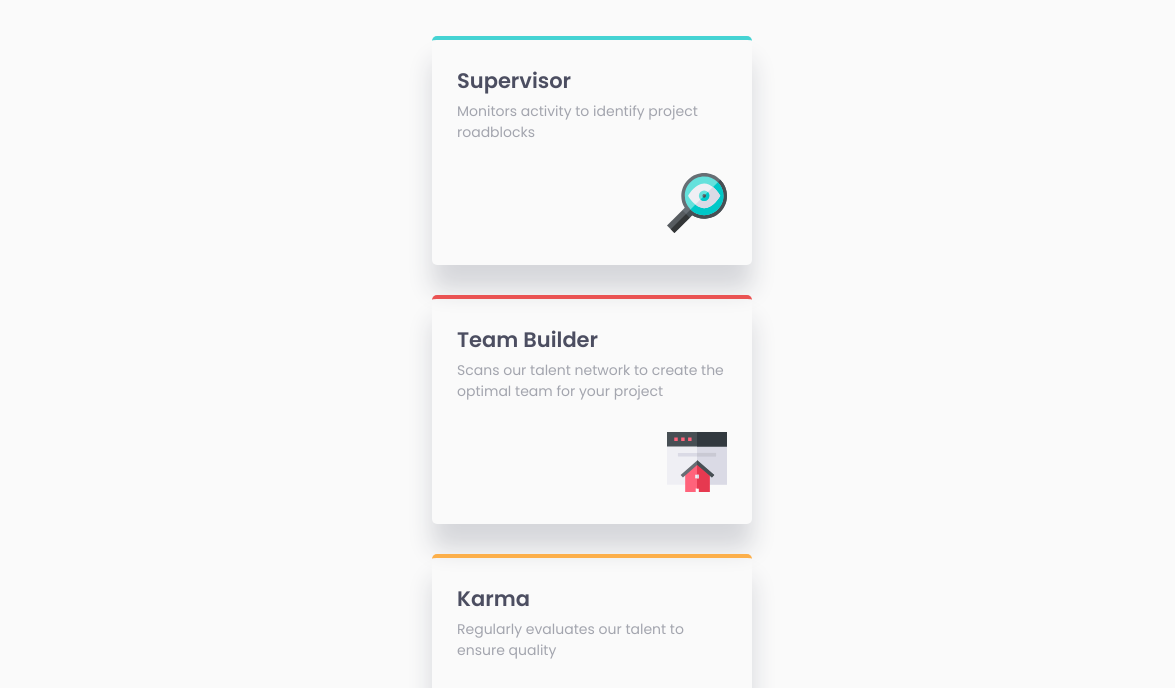
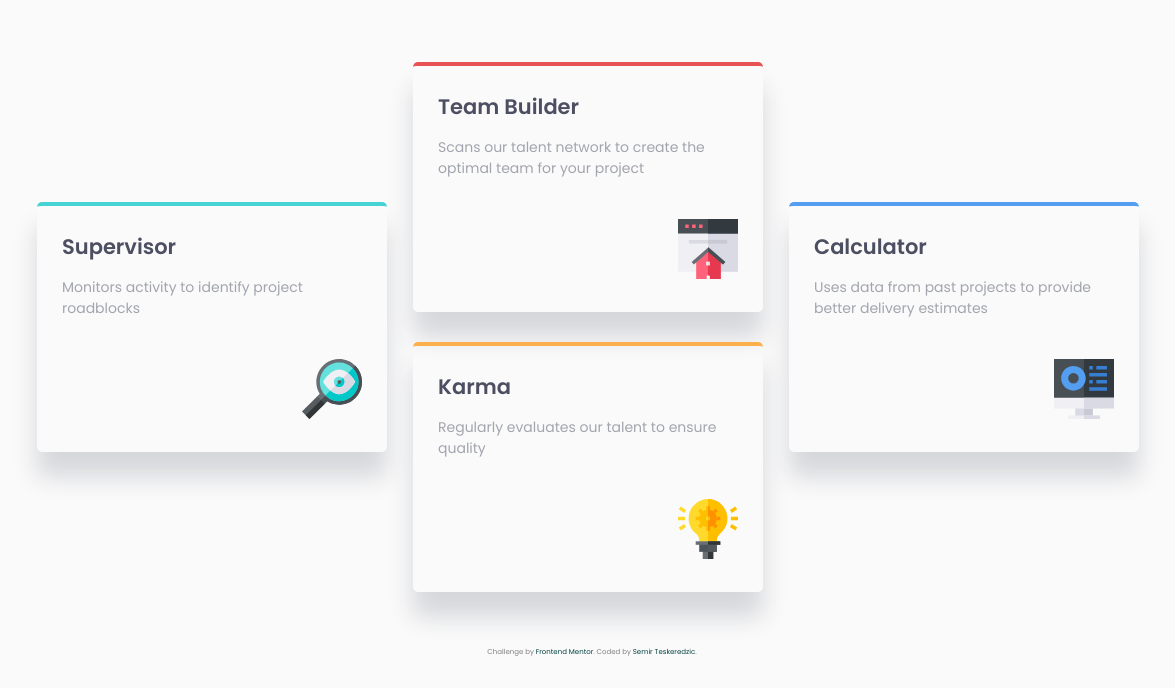
Before and after one commit to semirteskeredzic/four-card-section, a plain HTML site: page index.html in a window 1536 px wide. Shown: the part 268-956 px from the top of the page, without its empty margins (176-1351 px from the left). Drawn offline with Linux system fonts and the light colour scheme.

Commit message:
Completed desktop development, modified readme file, added screenshots

```diff
--- a/styles/styles.css
+++ b/styles/styles.css
@@ -97,3 +97,75 @@ a {
     text-decoration: none;
     color: hsl(179, 100%, 13%);
 }
+
+@media screen and (min-width: 1440px) {
+
+    .main--container {
+        width: 100%;
+        margin: 0 auto;
+        max-width: 1110px;
+        margin-top: 85px;
+    }
+
+    .head--title {
+        font-size: 36px;
+        text-align: center;
+    }
+
+    .head--paragraph {
+        margin: 0 auto;
+        width: 50%;
+    }
+
+    .content--card-text-paragrah {
+        margin-top: 15px;
+    }
+
+    .content--container {
+        display: grid;
+        grid-template-columns: repeat(3, 350px);
+        grid-template-rows: repeat(4, 140px);
+        margin-top: 65px;
+        column-gap: 26px;
+    }
+
+    .content--card {
+        max-width: 350px;
+    }
+
+    .content--card:first-of-type {
+        margin-top: 0;
+    }
+
+    .content--card-icon-container {
+        margin-top: 40px;
+    }
+
+    .border-cyan {
+        grid-column-start: 1;
+        grid-column-end: 1;
+        grid-row-start: 2;
+        grid-row-end: 4;
+    }
+
+    .border-red {
+        grid-column-start: 2;
+        grid-column-end: 3;
+        grid-row-start: 1;
+        grid-row-end: 3;
+    }
+
+    .border-orange {
+        grid-column-start: 2;
+        grid-column-end: 3;
+        grid-row-start: 3;
+        grid-row-end: 5;
+    }
+
+    .border-blue {
+        grid-column-start: 3;
+        grid-column-end: 4;
+        grid-row-start: 2;
+        grid-row-end: 4;
+    }
+}
```
Also changed, not shown: screenshots/screenshot_desktop_fourcardfeature.png (added), screenshots/screenshot_mobile_fourcardfeature1.png (added), screenshots/screenshot_mobile_fourcardfeature2.png (added), 2 other files.
